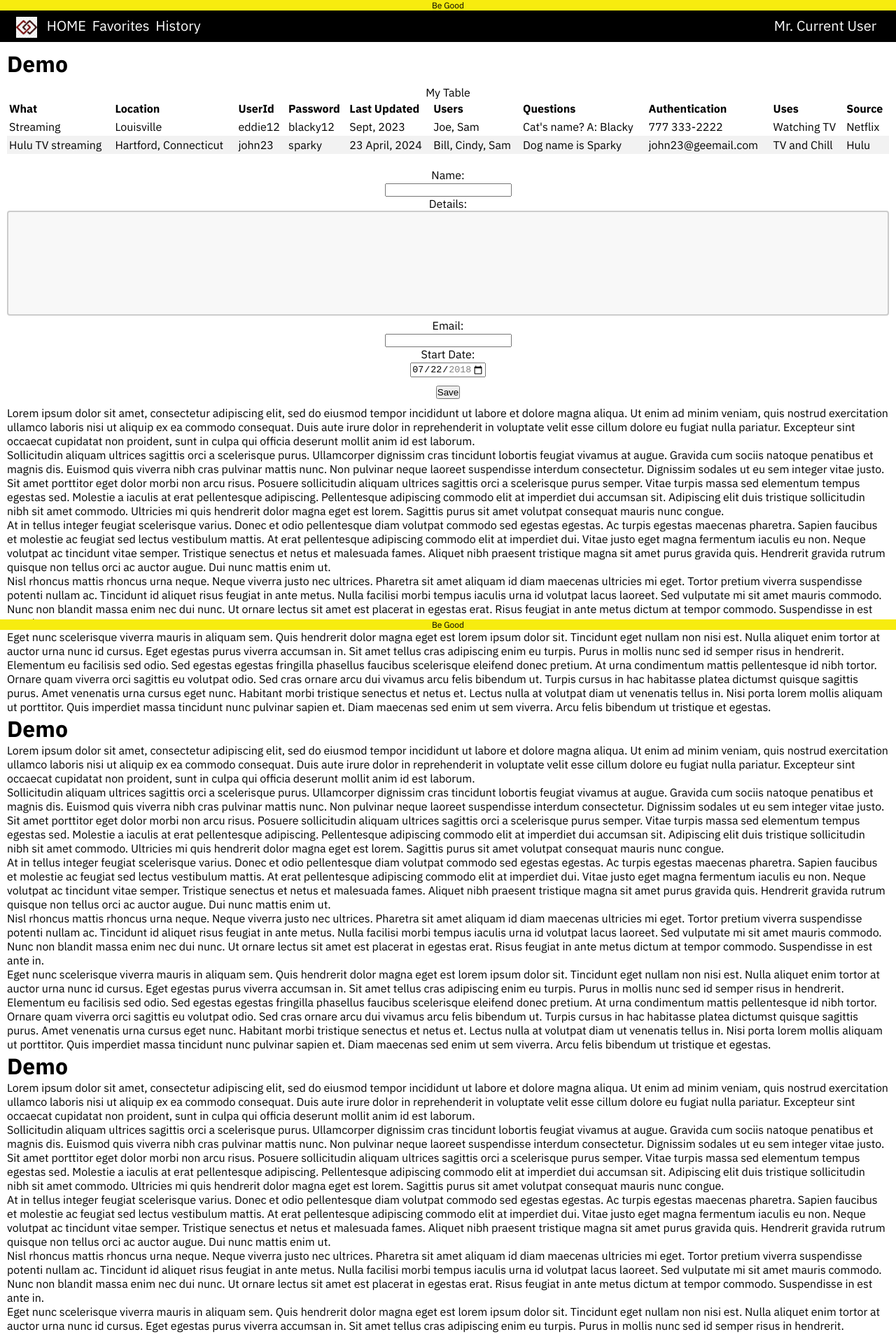
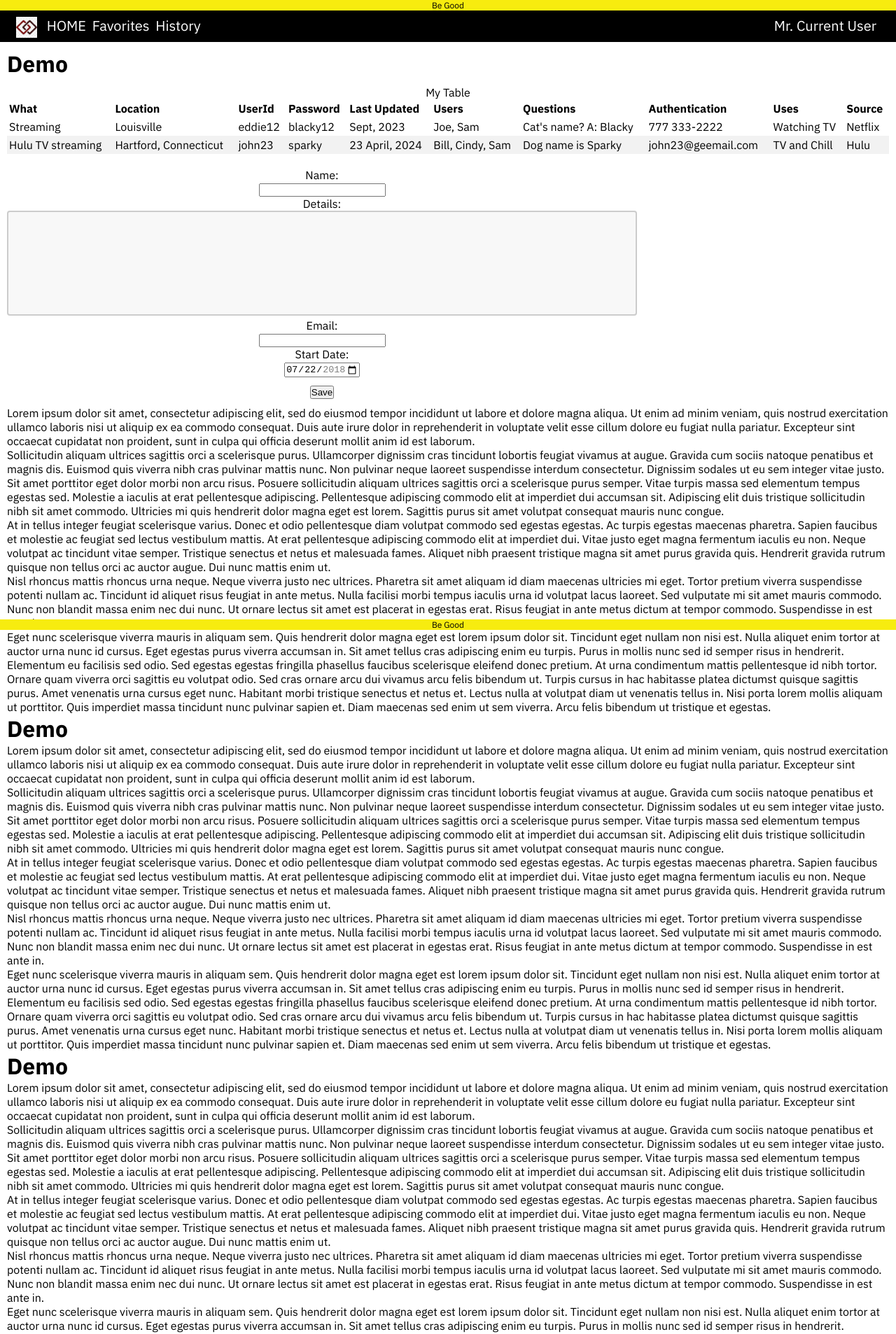
Before and after one commit to gothamgo/demo, a Jekyll site: the page built from index.html, in a window 1280 px wide. Shown: the top 1906 px of the page at 70% size. Built offline with Jekyll 4.4.1, drawn with Linux system fonts in a browser that asks for light colours.

Commit message:
Update form.html

```diff
--- a/_includes/form.html
+++ b/_includes/form.html
@@ -4,7 +4,8 @@
     text-align: center;
   }
 
-  form.form {
+  div.form form {
+    max-width: 900px;
   }
 
   form.form div.form-text {
```
